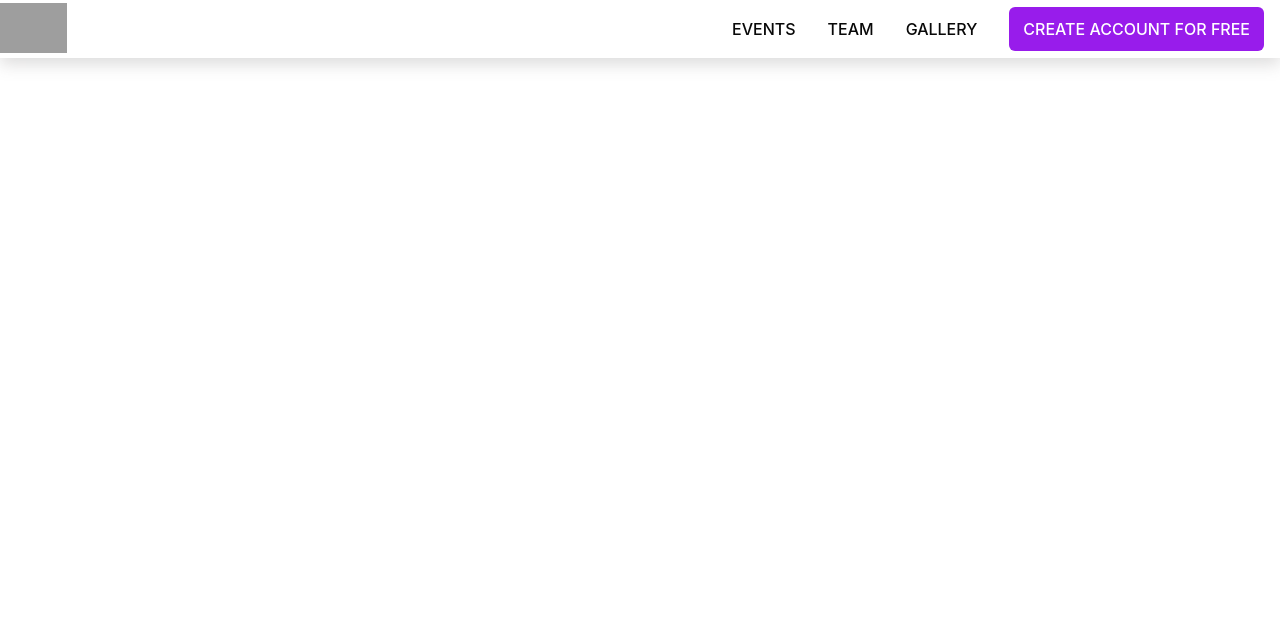
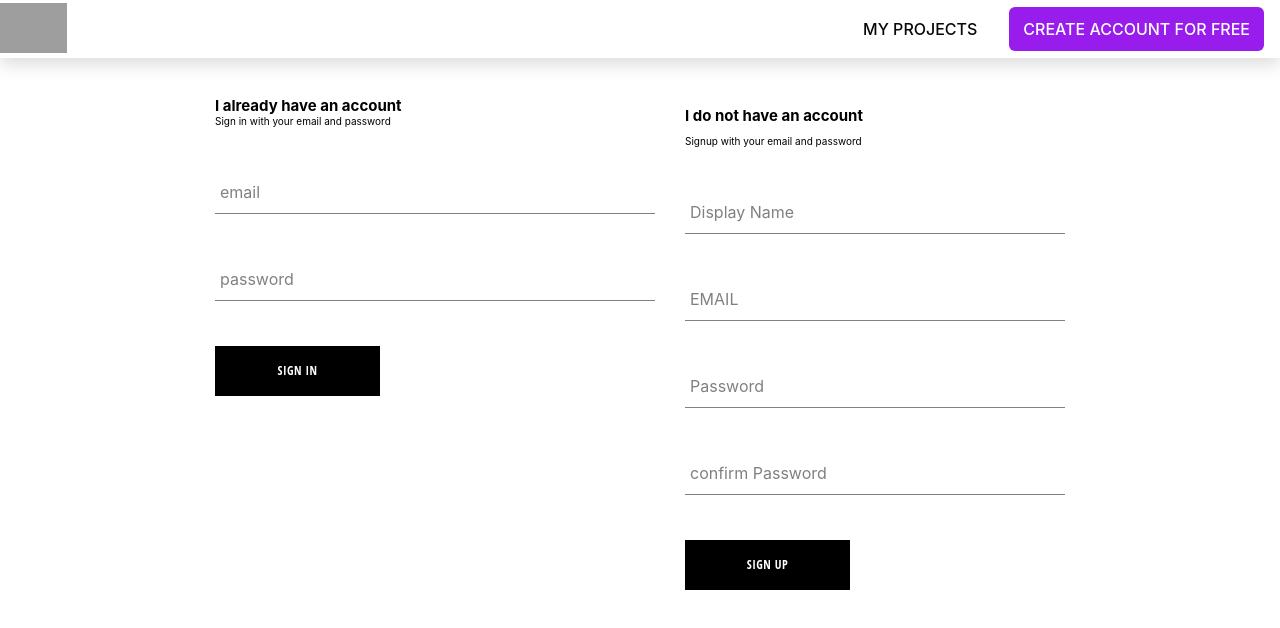
Before and after one commit to amanbharti0302/todofrontend, a React (Create React App) app: page /signup in a window 1280 px wide. Shown: the top 628 px of the page. Built offline with nearby package versions, Linux system fonts and the light colour scheme; grey boxes are pictures that could not be loaded.

Commit message:
signin signup

```diff
--- a/src/App.js
+++ b/src/App.js
@@ -6,6 +6,7 @@ import {Switch , Route, Redirect} from 'react-router-dom';
 import Navbar from './components/navbar/navbar.component';
 import Dashboard from './pages/dashborad/dashboard.component';
 import HomePage from './pages/homepage/homepage.component';
+import SignInAndSignUpPage from './pages/sign-in-and-sign-up/sign-in-and-sign-up.component';
 
 
 function App() {
@@ -14,6 +15,7 @@ function App() {
       <Navbar/>
       <Switch>
       <Route exact path='/' component={HomePage}/>
+      <Route exact path='/signup' component={SignInAndSignUpPage}/>
 
       {/* <Dashboard/> */}
       </Switch>
--- /dev/null
+++ b/src/components/custom-button/custom-button.component.jsx
@@ -0,0 +1,12 @@
+import React from 'react';
+
+import './custom-button.styles.scss';
+
+const CustomButton = ({children,isGoogleSignIn, inverted, ...otherprops})=>(
+    <button className={`${inverted ? 'inverted' :''} ${isGoogleSignIn ? 'google-sign-in' :''} custom-button`}
+    {...otherprops}>
+        {children}
+    </button>
+)
+
+export default CustomButton;
--- /dev/null
+++ b/src/components/custom-button/custom-button.styles.scss
@@ -0,0 +1,45 @@
+.custom-button {
+    min-width: 165px;
+    width: auto;
+    height: 50px;
+    letter-spacing: 0.5px;
+    line-height: 50px;
+    padding: 0 35px 0 35px;
+    font-size: 12px;
+    background-color: black;
+    color: white;
+    text-transform: uppercase;
+    font-family: 'Open Sans Condensed';
+    font-weight: bolder;
+    border: none;
+    cursor: pointer;
+    display: flex;
+    justify-content: center;
+
+    &:hover {
+      background-color: white;
+      color: black;
+      border: 1px solid black;
+    }
+
+    &.google-sign-in{
+      background-color: #4285f4;
+      color: white;
+
+      &:hover{
+        background-color: #357ae8;
+        border: none;
+      }
+    }
+
+    &.inverted{
+      background-color: white;
+      color: black;
+      border: 1px solid black;
+
+      &:hover{
+        background-color: black;
+        color: white;
+      }
+    }
+  }
--- /dev/null
+++ b/src/components/form-input/form-input.component.jsx
@@ -0,0 +1,17 @@
+import React from 'react';
+
+import './form-input.styles.scss';
+
+const FormInput = ({handleChange, label, ...otherprops}) =>(
+    <div className="group">
+        <input className='form-input' onChange = {handleChange} {...otherprops}/>
+        {
+            label ?
+            <label className={`${otherprops.value.length ? 'shrink':''} form-input-label`}>{label}</label>
+            :null
+        }
+
+    </div>
+)
+
+export default FormInput;
--- /dev/null
+++ b/src/components/form-input/form-input.styles.scss
@@ -0,0 +1,54 @@
+$sub-color: grey;
+$main-color: black;
+
+@mixin shrinkLabel {
+  top: -14px;
+  font-size: 12px;
+  color: $main-color;
+}
+
+.group {
+  position: relative;
+  margin: 45px 0;
+
+  .form-input {
+    background: none;
+    background-color: white;
+    color: $sub-color;
+    font-size: 18px;
+    padding: 10px 10px 10px 5px;
+    display: block;
+    width: 100%;
+    border: none;
+    border-radius: 0;
+    border-bottom: 1px solid $sub-color;
+    margin: 25px 0;
+
+    &:focus {
+      outline: none;
+    }
+
+    &:focus ~ .form-input-label {
+      @include shrinkLabel();
+    }
+  }
+
+  input[type='password'] {
+    letter-spacing: 0.3em;
+  }
+
+  .form-input-label {
+    color: $sub-color;
+    font-size: 16px;
+    font-weight: normal;
+    position: absolute;
+    pointer-events: none;
+    left: 5px;
+    top: 10px;
+    transition: 300ms ease all;
+
+    &.shrink {
+      @include shrinkLabel();
+    }
+  }
+}
--- a/src/components/navbar/navbar.component.jsx
+++ b/src/components/navbar/navbar.component.jsx
@@ -35,9 +35,9 @@ class Navbar extends Component{
             </div>
 
             <div className={`navbar-links ${isBoxVisible ? "visible" : "hidden"}`}>
-                    <Link href="/" className="navbar-link navbar-link__1 ">Events</Link>
-                    <Link href="/" className="navbar-link navbar-link__2 ">Team</Link>
-                    <Link href="/" className="navbar-link navbar-link__3 ">Gallery</Link>
+                    {/* <Link to="/" className="navbar-link navbar-link__1 ">my projects</Link>
+                    <Link to="/" className="navbar-link navbar-link__2 ">Team</Link> */}
+                    <Link to="/" className="navbar-link navbar-link__3 ">MY PROJECTS</Link>
                     <Link to="/signup" className="navbar-link navbar-link__4 btn btn-purple">Create Account for free</Link>
             </div>
         </div>
--- /dev/null
+++ b/src/components/sign-in/sign-in.component.jsx
@@ -0,0 +1,70 @@
+import React from 'react';
+
+import CustomButton from '../custom-button/custom-button.component';
+import FormInput from '../form-input/form-input.component';
+
+import './sign-in.styles.scss';
+
+
+class SignIn extends React.Component{
+    constructor(props){
+        super(props);
+
+        this.state = {
+            email: '',
+            password : ''
+        }
+    }
+
+    handleSubmit =async event =>{
+        event.preventDefault();
+
+        const {email,password} = this.state;
+        // try{
+        //     await auth.signInWithEmailAndPassword(email,password);
+        //     this.setState({email:'',password:''})
+        // }catch(error){
+        //     console.log(error);
+        // }
+    }
+
+    handleChange = event=>{
+        const {value,name} = event.target;
+
+        this.setState({[name]: value})
+    }
+
+    render(){
+        return(
+            <div className='sign-in'>
+                <h2>I already have an account</h2>
+                <span>Sign in with your email and password</span>
+
+            <form onSubmit={this.handleSubmit}>
+                <FormInput
+                     name="email"
+                     type="email"
+                     value={this.state.email}
+                     label="email"
+                     handleChange={this.handleChange}
+                     required />
+
+                <FormInput
+                     name="password"
+                     type="password"
+                     value={this.state.password}
+                     label="password"
+                     handleChange={this.handleChange}
+                     required />
+                <div className='buttons'>
+                <CustomButton type="submit" >sign in</CustomButton>
+               </div>
+
+            </form>
+            </div>
+
+        )
+    }
+}
+
+export default SignIn;
--- /dev/null
+++ b/src/components/sign-in/sign-in.styles.scss
@@ -0,0 +1,14 @@
+.sign-in{
+  width: 440px;
+  display: flex;
+  flex-direction: column;
+
+  .title{
+    margin: 10px 0;
+  }
+
+  .buttons{
+    display: flex;
+    justify-content: space-between;
+  }
+}
--- /dev/null
+++ b/src/pages/sign-in-and-sign-up/sign-in-and-sign-up.component.jsx
@@ -0,0 +1,15 @@
+import React from 'react';
+
+import './sign-in-and-sign-up.styles.scss';
+
+import SignIn from '../../components/sign-in/sign-in.component';
+import Signup from '../signup/signup.component';
+
+const SignInAndSignUpPage = () => (
+    <div className = 'sign-in-and-sign-up'>
+        <SignIn/>
+        <Signup/>
+    </div>
+)
+
+export default SignInAndSignUpPage;
--- /dev/null
+++ b/src/pages/sign-in-and-sign-up/sign-in-and-sign-up.styles.scss
@@ -0,0 +1,9 @@
+.sign-in-and-sign-up {
+    width: 850px;
+    display: flex;
+    justify-content: space-between;
+    padding-top: 6rem;
+    margin-left: auto;
+    margin-right: auto;
+    //margin: 30px auto;
+  }
--- a/src/pages/signup/signup.component.jsx
+++ b/src/pages/signup/signup.component.jsx
@@ -0,0 +1,102 @@
+import React from 'react';
+import FormInput from '../../components/form-input/form-input.component';
+import CustomButton from '../../components/custom-button/custom-button.component';
+
+
+
+
+import './signup.styles.scss';
+
+class signup extends React.Component{
+    constructor(){
+        super();
+        this.state = {
+            displayName:'',
+            email:'',
+            password:'',
+            confirmPassword:''
+        }
+    }
+
+handleSubmit = async event=>{
+    event.preventDefault();
+    const {displayName,email,password,confirmPassword}= this.state;
+
+    if(password !== confirmPassword){
+        alert("Password don't match");
+        return;
+    }
+
+    // try{
+    //     // const {user} = await auth.createUserWithEmailAndPassword(email,password);
+    //     // await createUserProfileDocument(user,{displayName});
+    //     // this.setState({
+    //     //     displayName:'',
+    //     //     email:'',
+    //     //     password:'',
+    //     //     confirmPassword:''
+    //     })
+    // }catch(error){
+    //     console.error(error);
+    // }
+}
+
+handleChange = event=>{
+    const {name,value} = event.target;
+
+    this.setState({[name]:value});
+}
+
+
+    render(){
+        const {displayName,email,password,confirmPassword}= this.state;
+        return(
+            <div className='sign-up'>
+                <form className='sign-up-form' onSubmit={this.handleSubmit}>
+
+                <h2 className="title">I do not have an account</h2>
+                <span>Signup with your email and password</span>
+                <FormInput
+                type='text'
+                name ='displayName'
+                value={displayName}
+                onChange={this.handleChange}
+                label='Display Name'
+                required>
+                </FormInput>
+
+                <FormInput
+                type='email'
+                name ='email'
+                value={email}
+                onChange={this.handleChange}
+                label='EMAIL'
+                required>
+                </FormInput>
+
+                <FormInput
+                type='password'
+                name ='password'
+                value={password}
+                onChange={this.handleChange}
+                label='Password'
+                required>
+                </FormInput>
+
+                <FormInput
+                type='password'
+                name ='confirmPassword'
+                value={confirmPassword}
+                onChange={this.handleChange}
+                label='confirm Password'
+                required>
+                </FormInput>
+
+                <CustomButton type='submit'>SIGN UP</CustomButton>
+                </form>
+            </div>
+        )
+    }
+}
+
+export default signup;
--- a/src/pages/signup/signup.styles.scss
+++ b/src/pages/signup/signup.styles.scss
@@ -0,0 +1,9 @@
+.sign-up {
+    display: flex;
+    flex-direction: column;
+    width: 380px;
+
+    .title {
+      margin: 10px 0;
+    }
+  }
```
